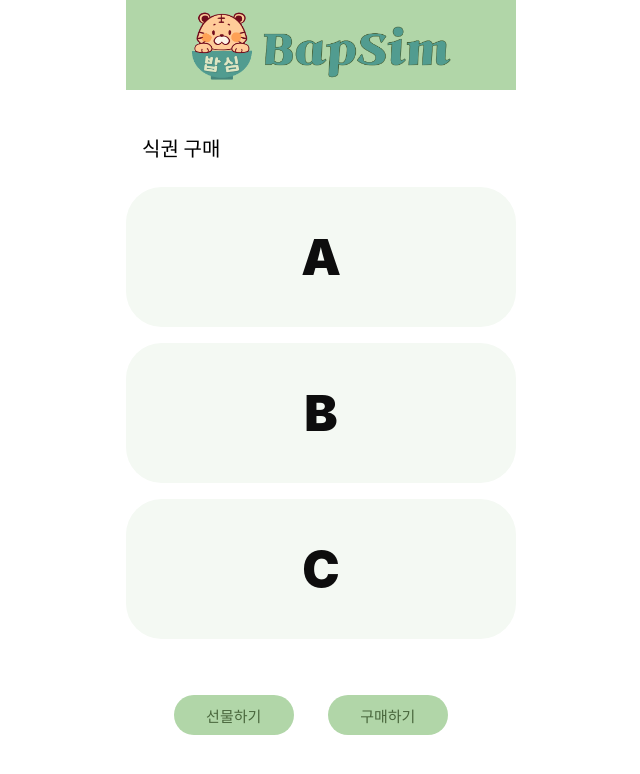
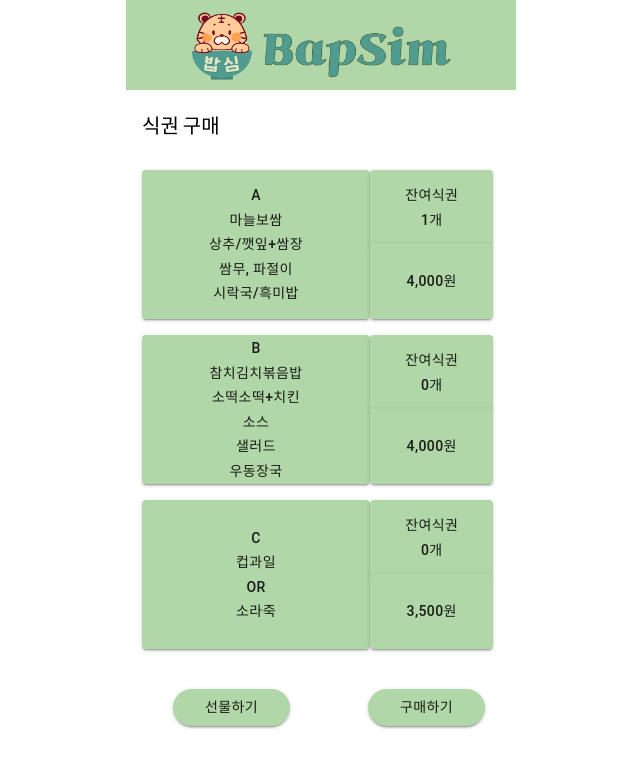
Before and after one commit to CapstoneDesign-Plus/CapstoneDesign2022, a React (Vite) app in the folder client/: page /BuyTicket in a window 1280 px wide. Shown: the top 774 px of the page, without its empty margins (319-959 px from the left). Built offline with nearby package versions, Linux system fonts and the light colour scheme.

Commit message:
#55 Ticket Purchase Page_UI

```diff
--- a/client/src/components/BuyTicket.jsx
+++ b/client/src/components/BuyTicket.jsx
@@ -1,50 +1,165 @@
-import React, { Component } from "react";
-import { Box, Grid, Chip, Table, TableCell,TableRow, TableHead, TableBody, Button } from "@mui/material";
+import React from "react";
+import { Box, Grid, Button, ButtonGroup } from "@mui/material";
+import { Link } from "react-router-dom";
 import style from "../style/buyticket.scss";
 
 export default function BuyTicket() {
-
-        return(
-            <>
-            <Box className="title"sx={{ display: "flex", alignItems: "flex-end", mt:2, ml:2 }}>
-            <Grid container spacing={2}>
-                <Grid className={"title"} item  sx={{ ml: 0}}>
-                      <h4>식권 구매</h4>
-                </Grid>
+  return (
+    <div style={{ margin: 0 }}>
+      <Box
+        className="title"
+        sx={{ display: "flex", alignItems: "flex-end", mt: 3, ml: 2 }}
+      >
+        식권 구매
+      </Box>
+      <Box
+        sx={{ display: "flex", alignItems: "flex-end", mt: 4, ml: 2, mr: 4 }}
+      >
+        <Grid container spacing={0}>
+          <Grid item xs={8} sx={{ padding: "0", margin: "0" }}>
+            <Button
+              className="courseBtn"
+              variant="contained"
+              sx={{ padding: "0" }}
+            >
+              A
+              <br />
+              마늘보쌈
+              <br />
+              상추/깻잎+쌈장
+              <br />
+              쌈무, 파절이
+              <br />
+              시락국/흑미밥
+            </Button>
+          </Grid>
+          <Grid item xs={4}>
+            <Grid container spacing={0}>
+              <Grid item xs={12}>
+                <ButtonGroup orientation="vertical">
+                  <Link to="/BuyList/UnUsed">
+                    <Button className="details" variant="contained">
+                      잔여식권
+                      <br /> 1개
+                    </Button>
+                  </Link>
+                  <Button className="details" variant="contained">
+                    4,000원
+                  </Button>
+                </ButtonGroup>
+              </Grid>
             </Grid>
-         </Box>
-
-         <Box>
-                  <button className="ticket_btn"> A </button>
-
-
-                  <p></p>
-                  <button className="ticket_btn"> B</button>
-                  <p></p>
-                  <button className="ticket_btn"> C</button>
-                  <p></p>
-
-
-            </Box>
-            <Box
+          </Grid>
+        </Grid>
+      </Box>
+      <Box
+        sx={{ display: "flex", alignItems: "flex-end", mt: 2, ml: 2, mr: 4 }}
+      >
+        <Grid container spacing={0}>
+          <Grid item xs={8} sx={{ padding: "0", margin: "0" }}>
+            <Button
+              className="courseBtn"
+              variant="contained"
+              sx={{ padding: "0" }}
+            >
+              B
+              <br />
+              참치김치볶음밥
+              <br />
+              소떡소떡+치킨
+              <br />
+              소스
+              <br />
+              샐러드
+              <br />
+              우동장국
+            </Button>
+          </Grid>
+          <Grid item xs={4}>
+            <Grid container spacing={0}>
+              <Grid item xs={12}>
+                <ButtonGroup orientation="vertical">
+                  <Link to="/BuyList/UnUsed">
+                    <Button className="details" variant="contained">
+                      잔여식권
+                      <br /> 0개
+                    </Button>
+                  </Link>
+                  <Button className="details" variant="contained">
+                    4,000원
+                  </Button>
+                </ButtonGroup>
+              </Grid>
+            </Grid>
+          </Grid>
+        </Grid>
+      </Box>
+      <Box
+        sx={{ display: "flex", alignItems: "flex-end", mt: 2, ml: 2, mr: 4 }}
+      >
+        <Grid container spacing={0}>
+          <Grid item xs={8} sx={{ padding: "0", margin: "0" }}>
+            <Button
+              className="courseBtn"
+              variant="contained"
+              sx={{ padding: "0" }}
+            >
+              C
+              <br />
+              컵과일
+              <br />
+              or
+              <br />
+              소라죽
+            </Button>
+          </Grid>
+          <Grid item xs={4}>
+            <Grid container spacing={0}>
+              <Grid item xs={12}>
+                <ButtonGroup orientation="vertical">
+                  <Link to="/BuyList/UnUsed">
+                    <Button className="details" variant="contained">
+                      잔여식권
+                      <br /> 0개
+                    </Button>
+                  </Link>
+                  <Button className="details" variant="contained">
+                    3,500원
+                  </Button>
+                </ButtonGroup>
+              </Grid>
+            </Grid>
+          </Grid>
+        </Grid>
+      </Box>
+      <Box
         sx={{
           display: "flex",
-          alignItems: "flex-end",
+          justifyContent: "space-around",
           mt: 5,
           ml: 2,
-
-          float: "right",
+          mb: 10,
         }}
       >
-        <Grid>
-
-        <button className="buy_btn">선물하기 </button>&nbsp;&nbsp;&nbsp;&nbsp;&nbsp;&nbsp;&nbsp;&nbsp;&nbsp;
-       <button className="buy_btn">구매하기 </button>&nbsp;&nbsp;&nbsp;&nbsp;&nbsp;&nbsp;&nbsp;&nbsp;&nbsp;&nbsp;&nbsp;&nbsp;&nbsp;&nbsp;&nbsp;&nbsp;&nbsp;&nbsp;
-
+        <Grid container spacing={2}>
+          <Grid item xs={6} sx={{ display: "flex", justifyContent: "center" }}>
+            <Button
+              variant="contained"
+              sx={{ width: "65%", borderRadius: "20px" }}
+            >
+              선물하기
+            </Button>
+          </Grid>
+          <Grid item xs={6} sx={{ display: "flex", justifyContent: "center" }}>
+            <Button
+              variant="contained"
+              sx={{ width: "65%", borderRadius: "20px" }}
+            >
+              구매하기
+            </Button>
+          </Grid>
         </Grid>
       </Box>
-            </>
-
-        );
-
+    </div>
+  );
 }
--- a/client/src/components/Main/Main.jsx
+++ b/client/src/components/Main/Main.jsx
@@ -16,9 +16,10 @@ function Main() {
       <Link to="/SignUp">회원가입</Link><br /><br />
       <Link to="/SignIn">로그인</Link><br /><br />
       <Link to="/ResetPassword">비밀번호 재설정</Link><br /><br />
-      <Link to="/Notice">냐</Link><br /><br />
-      <Link to="/Charge">뉴</Link><br /><br />
-      <Link to="/BuyTicket">녜</Link><br /><br />
+      <Link to="/Notice">공지사항</Link><br /><br />
+      <Link to="/Charge">잔여 재화</Link><br /><br />
+      <Link to="/BuyTicket">식권 구매</Link><br /><br />
+      <Link to="/MainPage">메인페이지</Link><br /><br />
     </MainStyle>
   );
 }
--- a/client/src/style/buyticket.scss
+++ b/client/src/style/buyticket.scss
@@ -3,26 +3,12 @@
   font-weight: bolder;
 }
 
-.name {
-  font-size: 30px;
+.courseBtn{
+  width: 100%;
+  height: 100%;
 }
 
-.ticket_btn {
-  background-color: #f4f9f3;
-  color: #0d0d0d;
-  width: 100%;
-  height: 140px;
-  font-weight: bolder;
-  font-size: 50px;
-  border-radius: 1ch;
+.details{
+  width: 145%;
+  height: 75px;
 }
-
-.buy_btn {
-  width: 120px;
-  height: 40px;
-  font-weight: bolder;
-  font-size: 15px;
-  border-radius: 2ch;
-  background-color: #b1d6a8;
-  color: #49663c;
-}
--- a/client/src/style/charge.scss
+++ b/client/src/style/charge.scss
@@ -35,7 +35,6 @@
   color: #49663c;
 }
 
-
 .price_btn {
   color: #49663c;
   background-color: #b1d6a8;
```
Also changed, not shown: client/src/pages/buyticket_page.jsx (+1 -10 lines), client/src/components/Main/MainPage.jsx (added).
